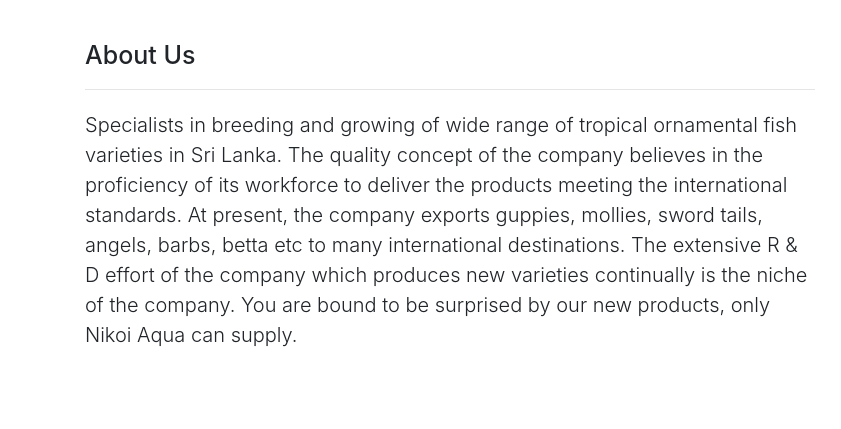
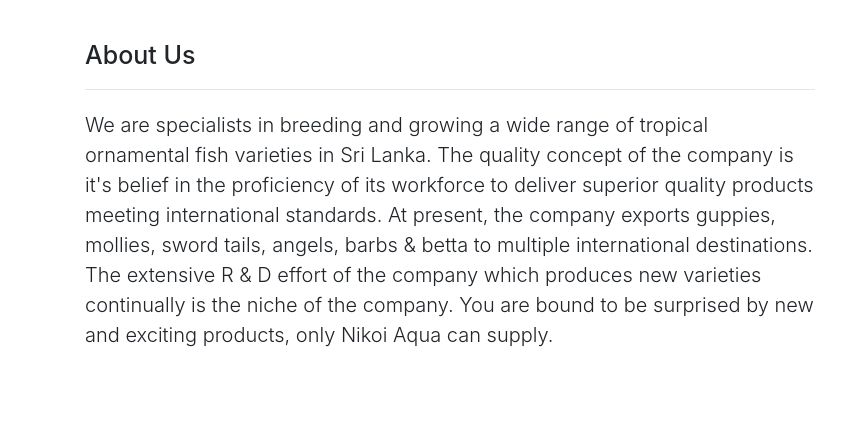
Before and after one commit to andrewjayasinghe/test2, a plain HTML site: page about.html in a window 1280 px wide. Shown: the part 299-728 px from the top of the page, 0-841 px from the left. Drawn offline with nearby package versions, Linux system fonts and the light colour scheme.

Commit message:
Update about.html

```diff
--- a/about.html
+++ b/about.html
@@ -84,12 +84,15 @@
         <div class="fade-in">
           <div class="tex">
             <div class="letters" >
-              Specialists in breeding and growing of wide range of tropical ornamental fish varieties in Sri Lanka. The
-              quality concept of the company believes in the proficiency of its workforce to deliver the products
-              meeting the international standards. At present, the company exports guppies, mollies, sword tails,
-              angels, barbs, betta etc to many international destinations. The extensive R & D effort of the company
-              which produces new varieties continually is the niche of the company. You are bound to be surprised by
-              our new products, only Nikoi Aqua can supply.
+             We are specialists in breeding and growing a wide range of tropical ornamental fish varieties in
+             Sri Lanka. The quality concept of the company is it's belief in the proficiency of its workforce to deliver
+             superior quality products meeting international standards. At present, the company exports guppies,
+             mollies, sword tails,
+              angels, barbs & betta to multiple international destinations.
+              The extensive R & D effort of the company
+              which produces new varieties continually is the niche of the company.
+               You are bound to be surprised by
+              new and exciting products, only Nikoi Aqua can supply.
               </div>
          </div>
         </div>
```
